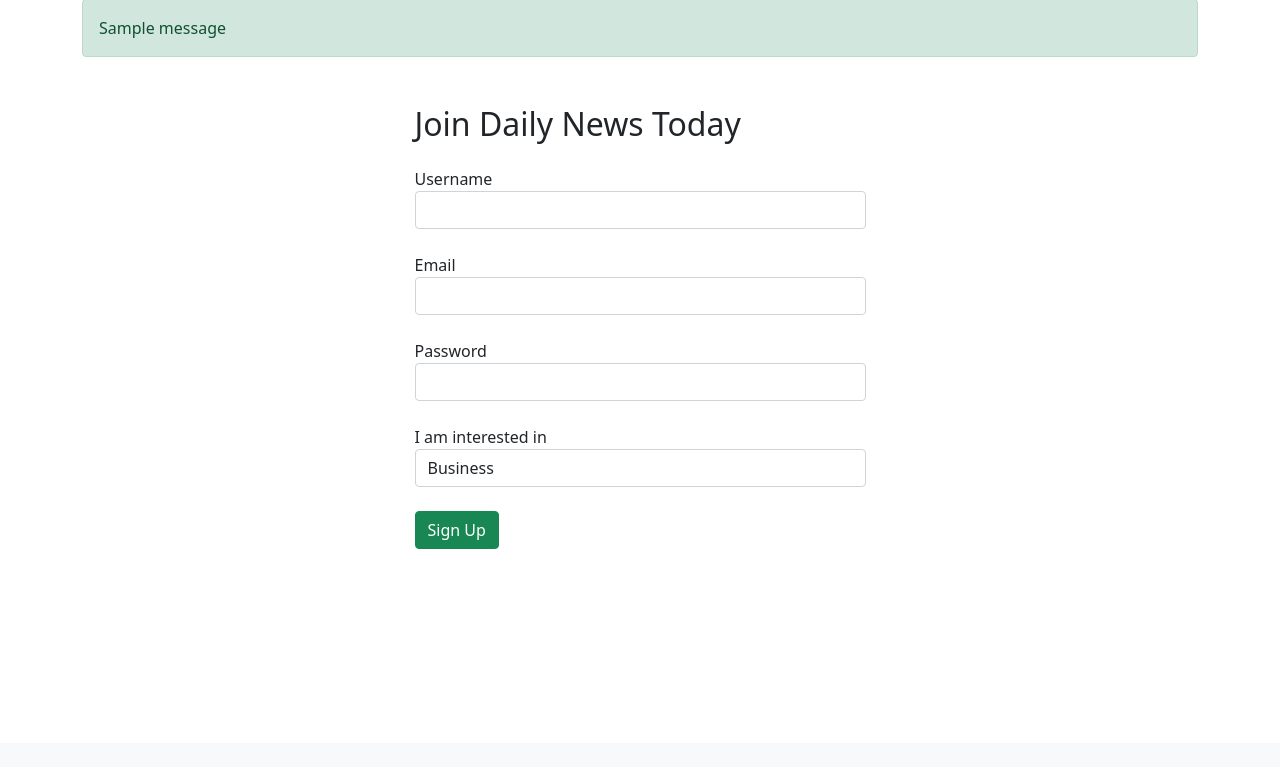
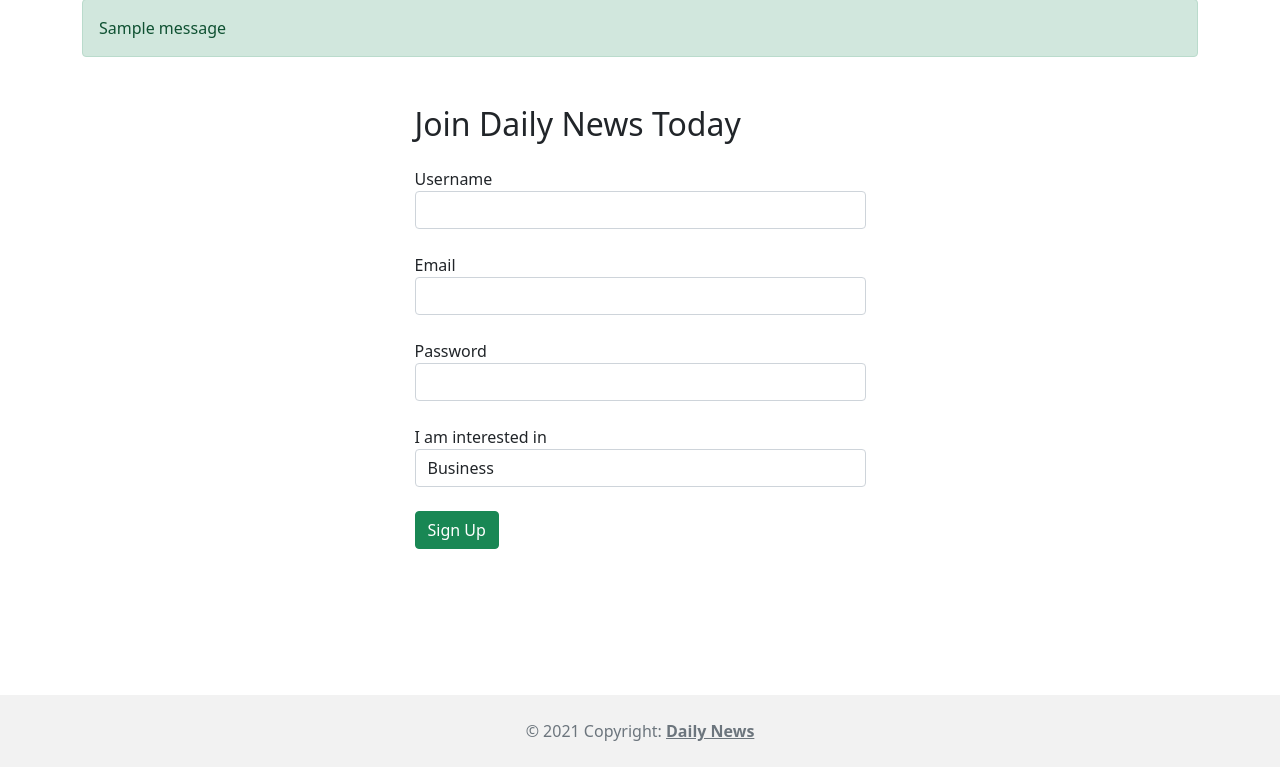
Before and after one commit to jooahseo/news_app, a Flask app: page /signup in a window 1280 px wide. Shown: the part 57-824 px from the top of the page. Before the commit the page ends 606 px from the top, so only its background shows below. Run offline with Flask 2, Linux system fonts and the light colour scheme; tables that the repository leaves empty hold one stand-in row (values such as "Sample post"); one stand-in notice (Sample message) is shown; some libraries are stand-ins or nearby versions.

Commit message:
footer created

```diff
--- a/static/app.js
+++ b/static/app.js
@@ -34,7 +34,7 @@ for(let i=0; i<btns.length; i++){
 }
 
 
-/** Add event listeners to buttons in the search ('/news') page */
+/** Add event listeners to buttons in the search ('/search') page */
 
 const searchBtns = document.querySelectorAll('.saveBtnSearch')
 for(let i=0; i< searchBtns.length; i++){
@@ -61,7 +61,7 @@ for (let i=0; i<removeBtns.length; i++){
     })
 }
 
-/** Functions to request to server: saving news data for user */
+/** Functions to request to server: saving/unsaving news data for user */
 
 async function saveNewsFromHome(e){
     const cardBody = e.target.nextElementSibling.nextElementSibling;
--- a/static/styles.css
+++ b/static/styles.css
@@ -1,5 +1,4 @@
 .card-body {
-    position: relative;
     flex: 1 1 auto;
     min-height: 1px;
     padding: 1rem;
@@ -99,10 +98,15 @@
 
 .news_carousel{
     margin-top: 3%;
+    margin-bottom: 4%;
 }
 
 .news_img{
     height: 35%;
+}
+
+.card{
+    position: relative;
 }
 
 .saveBtn{
@@ -116,20 +120,17 @@
 .saved{
     background-color: forestgreen;
     border-color:forestgreen;
+    color:white;
 }
 .saved:hover{
     background-color: darkgreen;
     border-color:darkgreen;
-}
-
-.card{
-    position: relative;
+    color:white;
 }
 
 .card:hover .saveBtn{
     display: block;
 }
-
 
 .btn-sm{
     font-size:10px;
@@ -178,3 +179,19 @@
     height: 35%;
     width: 100%;
 }
+
+#page-container {
+    position: relative;
+    min-height: 92vh;
+}
+
+#container-wrap{
+    padding-bottom: 2.5rem;
+}
+
+footer {
+    position: absolute;
+    bottom: 0;
+    width: 100%;
+    height: 2.5rem;
+}
--- a/templates/base.html
+++ b/templates/base.html
@@ -57,13 +57,21 @@
         </div>
       </div>
     </nav>
-    <div class="container">
-      {% for category, message in get_flashed_messages(with_categories=True) %}
-      <div class="alert alert-{{ category }}">{{ message }}</div>
-      {% endfor %}
-      {% block content %}{% endblock %}
+    <div id="page-container">
+      <div id="container-wrap" class="container">
+        {% for category, message in get_flashed_messages(with_categories=True) %}
+        <div class="alert alert-{{ category }}">{{ message }}</div>
+        {% endfor %}
+        {% block content %}{% endblock %}
+      </div>
+      {% block body %}{% endblock %}
+      <footer class="text-center text-muted mt-4 footer">
+        <div class="text-center p-4" style="background-color: rgba(0, 0, 0, 0.05);">
+          © 2021 Copyright:
+          <a class="text-reset fw-bold" href="/">Daily News</a>
+        </div>
+      </footer>
     </div>
-    {% block body %}{% endblock %}
 
     <script src="https://unpkg.com/axios/dist/axios.min.js"></script>
     <script
--- a/templates/search.html
+++ b/templates/search.html
@@ -7,14 +7,14 @@
     <div class="my-3">Result for <b>"{{q}}"</b></div>
     {% endif %}
     {% for news in articles %}
-        <div class="search_news card mb-3" style="width: 100%;">
+        <div class="card searched_news mb-3">
         {% if g.user%}
           {% if g.user.is_news_saved(news.url) %}
-            <button class="saveBtnSearch saveBtn btn btn-danger btn-sm saved">
+            <button class="btn btn-sm saved saveBtnSearch saveBtn saved">
                 Saved
             </button>
           {% else%}
-            <button class="saveBtnSearch saveBtn btn btn-danger btn-sm">
+            <button class="btn btn-danger btn-sm saveBtnSearch saveBtn">
                 Save
             </button>
           {% endif %}
--- a/templates/user_save.html
+++ b/templates/user_save.html
@@ -1,7 +1,7 @@
 {% extends 'base.html' %}
 {% block title %}Saved News{% endblock %}
 {% block content %}
-    <div class="container">
+
     <div class="row">
         <div class="col-12">
             <h4 class="mt-4 mb-4">My saved news</h4>
@@ -24,5 +24,5 @@
         </div>
         {% endfor %}
     </div>
-    </div>
+
 {% endblock %}
```
Lines whose indentation alone changed are shown as unchanged.
